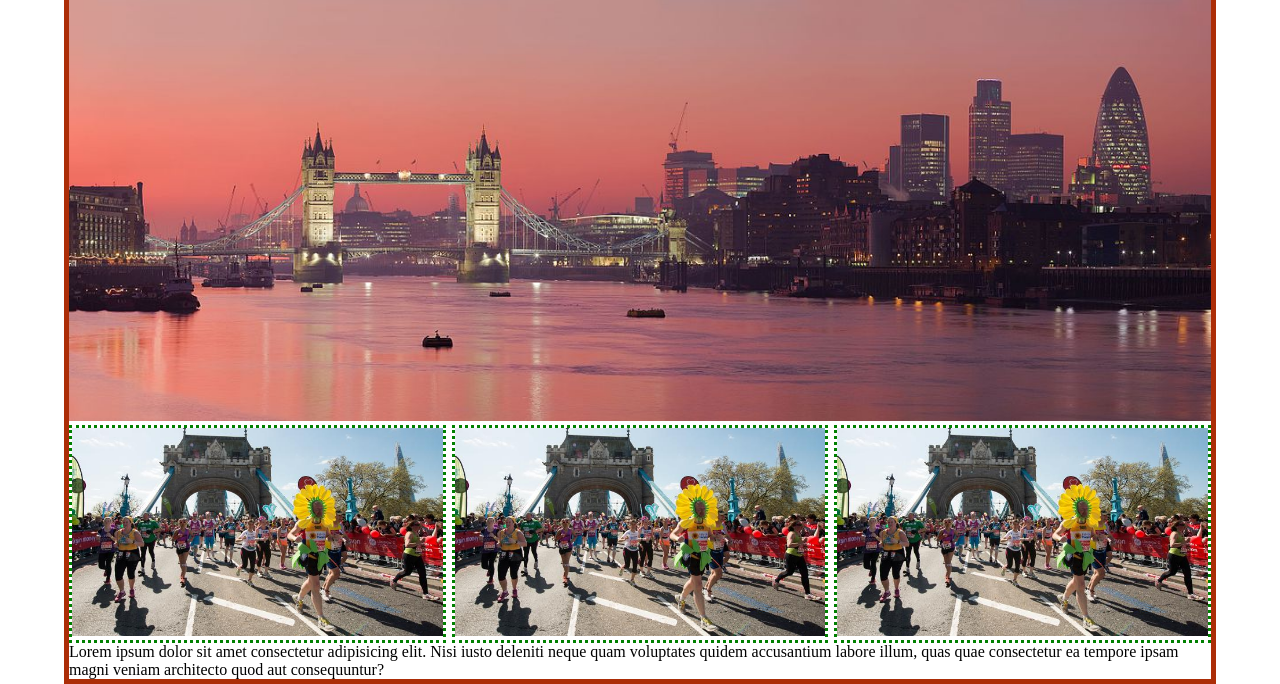
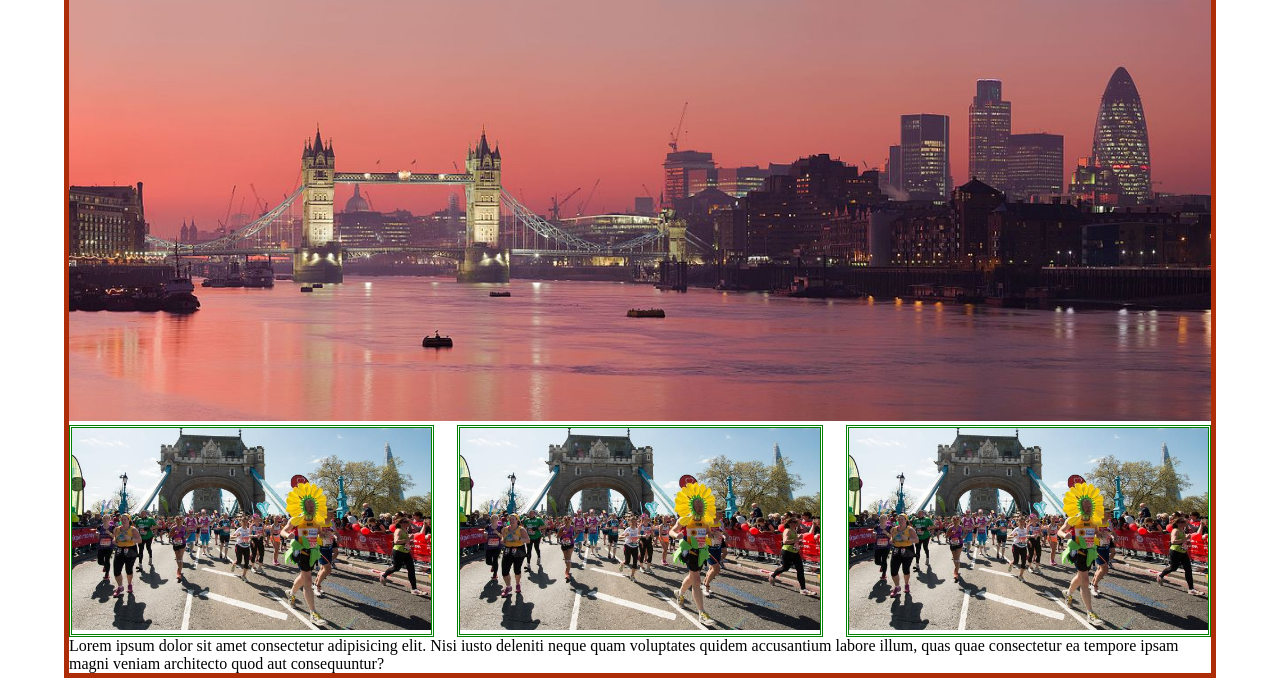
Before and after one commit to shadowfaxonfire/Week4Assignment, a plain HTML site: page index.html in a window 1280 px wide. Shown: the part 124-808 px from the top of the page. Drawn offline with Linux system fonts and the light colour scheme.

Commit message:
Update style.css

```diff
--- a/CSS/style.css
+++ b/CSS/style.css
@@ -15,8 +15,8 @@ header{
   width: 100%;
 }
 div.left, div.middle, div.right{
-  border:3px dotted green;
-  width: 33%;
+  border:3px double green;
+  width: 32%;
 }
 aside img {
   width: 100%;
```
